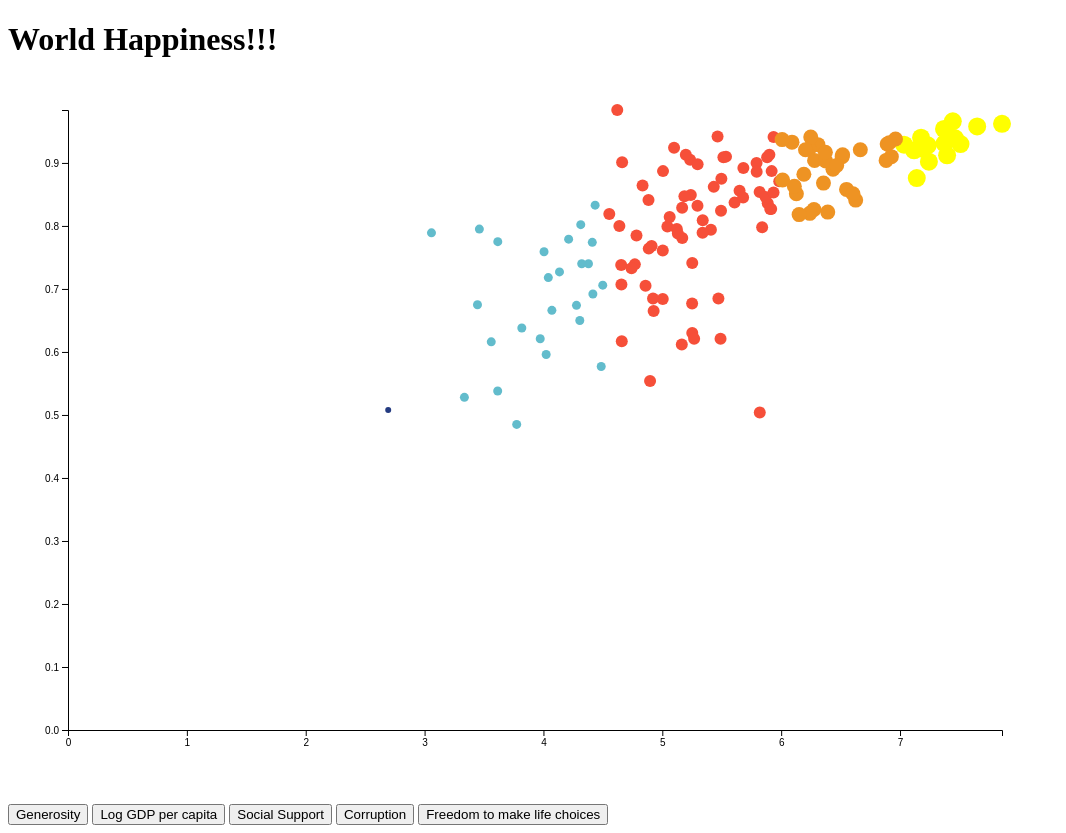
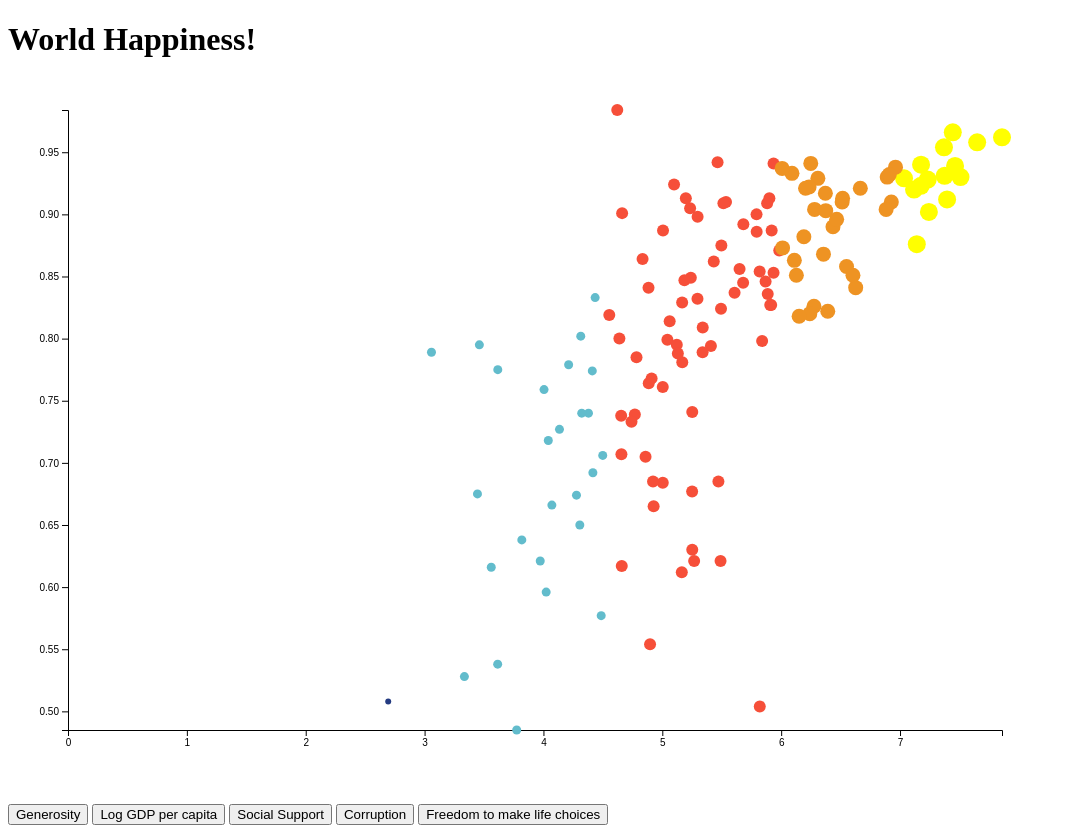
Before and after one commit to LetsStartLooping/happiness-index, a plain HTML site: page test-bars.html in a window 1280 px wide. Shown: the whole page, without its empty margins (0-1066 px from the left). Drawn offline with nearby package versions, Linux system fonts and the light colour scheme.

Commit message:
Update test-bars.html

```diff
--- a/test-bars.html
+++ b/test-bars.html
@@ -4,7 +4,7 @@
 <!-- Load d3.js -->
 <script src="https://d3js.org/d3.v4.js"></script>
 
-<h1>World Happiness!!!</h1>
+<h1>World Happiness!</h1>
 
 <!-- Create a div where the graph will take place -->
 <div id="my_dataviz"></div>
@@ -82,7 +82,7 @@ function update(selectedVar) {
     xAxis.transition().duration(1000).call(d3.axisBottom(x))
 
     // Add Y axis
-    y.domain([0, d3.max(data, function(d) { return +d[selectedVar] }) ]);
+    y.domain([d3.min(data, function(d) { return +d[selectedVar] }), d3.max(data, function(d) { return +d[selectedVar] }) ]);
     yAxis.transition().duration(1000).call(d3.axisLeft(y));
 
     // variable u: map data to existing bars
```
